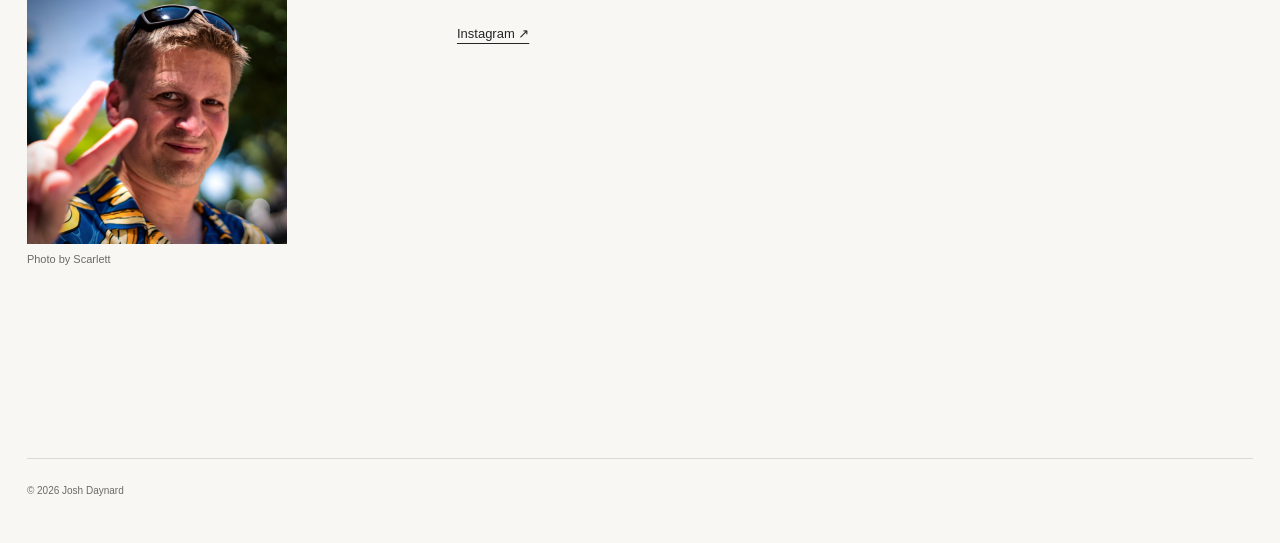
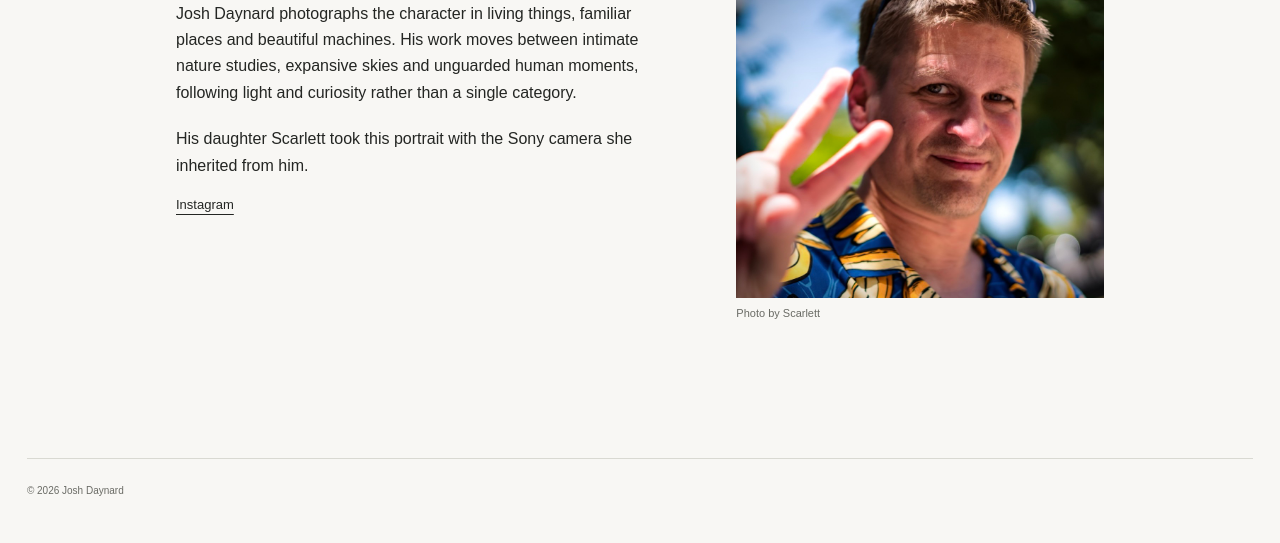
Before and after one commit to ChristineEberle/jmd-media, a plain HTML site: page about.html in a window 1280 px wide. Shown: the part 257-800 px from the top of the page. Drawn offline with Linux system fonts and the light colour scheme.

Commit message:
Pair Josh’s bio with Scarlett’s portrait and camera story

```diff
--- a/about.html
+++ b/about.html
@@ -30,14 +30,18 @@
 </header>
 <main class="about-page"><a class="return-gallery" id="return-gallery" href="./index.html">← Back to photographs</a>
 <section class="about" id="about" aria-labelledby="about-title">
-<div>
+<div class="about-intro">
 <h1 id="about-title">About Josh</h1>
+<p>Josh Daynard photographs the character in living things, familiar places and beautiful machines. His work moves between intimate nature studies, expansive skies and unguarded human moments, following light and curiosity rather than a single category.</p>
+</div>
 <figure class="portrait-figure">
 <img class="portrait" src="josh-portrait.jpg?v=scarlett" width="1040" height="1040" alt="Josh Daynard outdoors flashing a peace sign, with sunglasses on his head.">
 <figcaption>Photo by Scarlett</figcaption>
 </figure>
+<div class="about-story">
+<p>His daughter Scarlett took this portrait with the Sony camera she inherited from him.</p>
+<a href="https://www.instagram.com/joshdaynard/" target="_blank" rel="noopener">Instagram</a>
 </div>
-<div><p>Josh Daynard photographs the character in living things, familiar places and beautiful machines. His work moves between intimate nature studies, expansive skies and unguarded human moments, following light and curiosity rather than a single category.</p><a href="https://www.instagram.com/joshdaynard/" target="_blank" rel="noopener">Instagram ↗</a></div>
 </section>
 </main>
 <footer><span>© 2026 Josh Daynard</span></footer>
--- a/styles.css
+++ b/styles.css
@@ -8,10 +8,6 @@
 @media(min-width:1600px){.hero img{height:min(77svh,1000px)}}
 @media(max-width:700px){.mast{min-height:70px;gap:18px}.brand{font-size:23px}.mast nav{gap:19px;font-size:12px}.opening{padding-top:24px}.opening-line{margin-bottom:16px}.opening-line>span{font-size:10px;max-width:90px;text-align:right;line-height:1.5}.hero img{height:auto;max-height:none}.collection{padding-top:29px;padding-bottom:36px}.collection-head{margin-bottom:15px}.collection-head h2{font-size:22px}.collection-head>span{font-size:9px}.plates{gap:11px 7px}.caption{font-size:10px;padding-top:6px;min-height:25px;gap:6px}.about,.inquiries{grid-template-columns:1fr;gap:18px;padding:30px 0}.about p,.inquiries p{font-size:15px}footer{flex-wrap:wrap;font-size:9px}.viewer-caption{display:block}.viewer-caption button{min-height:30px;padding:4px 0}.viewer-bottom{column-gap:8px}.viewer-caption h2{font-size:12px}.viewer-controls{gap:6px}}
 @media(prefers-reduced-motion:reduce){html{scroll-behavior:auto}}
-
-.portrait-figure{width:min(260px,100%);margin-top:22px}
-.portrait-figure .portrait{display:block;width:100%;height:auto}
-.portrait-figure figcaption{margin-top:8px;font-size:11px;line-height:1.4;color:var(--soft)}
 
 .gallery-heading{font-size:clamp(17px,2vw,24px);font-weight:400;margin:0 0 20px;letter-spacing:-.025em}.collection-count{display:block;text-align:right;font-size:10px;color:var(--soft);margin-bottom:14px}
 
@@ -24,7 +20,26 @@
 #viewer-count{font-size:10px;color:var(--soft);white-space:nowrap}
 #viewer-description,#viewer-note{grid-column:1/-1;margin:18px auto 20px;width:100%;max-width:65ch;max-height:none;overflow:visible;font-size:14px;line-height:1.6;color:var(--soft)}
 #viewer-note{margin-top:0}
-.about-page{min-height:calc(100svh - 180px);padding-top:34px}.return-gallery{display:inline-block;font-size:13px;margin-bottom:24px}.about-page .about{border-top:0;padding-top:12px}.about-page h1{font-weight:400;font-size:32px;letter-spacing:-.035em;margin:0}.mast [aria-current=page]{text-decoration:underline}
+.about-page{min-height:calc(100svh - 180px);padding-top:34px}.return-gallery{display:inline-block;font-size:13px;margin-bottom:24px}.mast [aria-current=page]{text-decoration:underline}
+.about-page .about{
+  max-width:58rem;
+  margin-inline:auto;
+  grid-template-columns:minmax(0,1.35fr) minmax(0,1fr);
+  grid-template-rows:auto 1fr;
+  gap:20px clamp(24px,5vw,72px);
+  border-top:0;
+  padding-top:12px;
+}
+.about-intro h1{font-weight:400;font-size:clamp(32px,4.5vw,52px);letter-spacing:-.035em;margin:0 0 16px}
+.about-intro p,.about-story p{margin-bottom:0}
+.about-story a{display:inline-block;margin-top:18px}
+.portrait-figure{grid-column:2;grid-row:1 / 3;align-self:start;margin-top:6px}
+.portrait-figure .portrait{display:block;width:100%;height:auto}
+.portrait-figure figcaption{margin-top:8px;font-size:11px;line-height:1.4;color:var(--soft)}
+@media(max-width:700px){
+  .about-page .about{max-width:30rem;grid-template-columns:minmax(0,1fr);grid-template-rows:auto;gap:18px}
+  .portrait-figure{grid-column:auto;grid-row:auto;margin-top:0}
+}
 
 .contact-page{border-top:0;padding-top:12px}.contact-page h1{margin:0}.contact-social{margin-top:24px!important}
 
```
